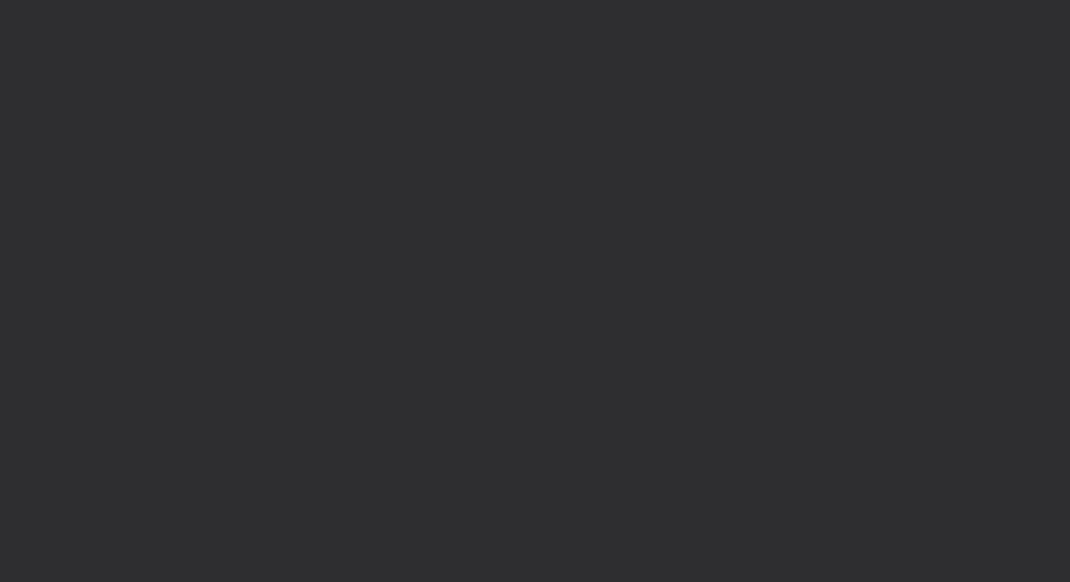
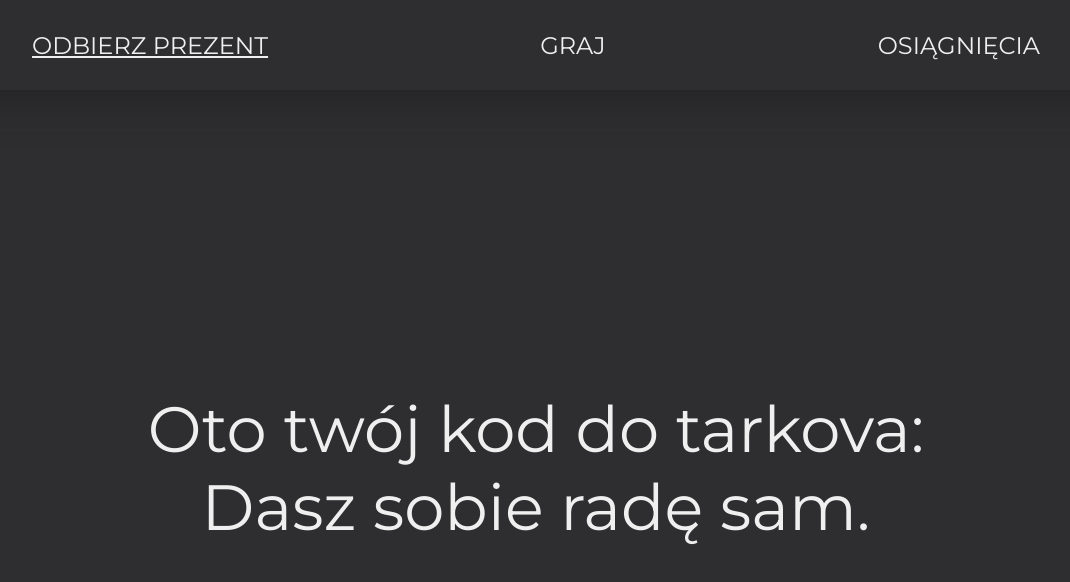
Before and after one commit to SAY10s/movieplayer, a React (Create React App) app: page /odbierzprezent in a window 1280 px wide. Before the commit this address had no page. Shown: the top 582 px of the page, without its empty margins (104-1174 px from the left). Built offline with nearby package versions, Linux system fonts and the light colour scheme.

Commit message:
ADD: sync to mefio pc

```diff
--- a/src/App.css
+++ b/src/App.css
@@ -92,3 +92,9 @@
 .hide {
   display: none;
 }
+.landingpage {
+  display: flex;
+  align-items: center;
+  justify-content: center;
+  flex-direction: column;
+}
--- a/src/App.js
+++ b/src/App.js
@@ -530,23 +530,7 @@
       ewertzyje: 1,
     },
     ucieczkasamemu: {
-      btn1Value: "idź do bazy",
-      opt1req: {
-        param: "pilot",
-        expression: "==",
-        value: 1,
-      },
-      btn2Value: "spotkaj się z hanksem",
-      opt2req: {
-        param: "pilot",
-        expression: "==",
-        value: 0,
-      },
-      nextVid1: "linuxend",
-      nextVid2: "rozmowazhanksem",
-    },
-    linuxend: {
-      btn1Value: "RIP Linuxiarz [*]",
+      btn1Value: "Spotkaj się z hanksem",
       nextVid1: "rozmowazhanksem",
     },
     rozmowazhanksem: {
@@ -560,19 +544,19 @@
       nextVid1: "walkazhanksem",
     },
     niszczydysk: {
-      btn1Value: "[Kontunuuj][scena walki]",
+      btn1Value: "[Kontunuuj]",
       opt1req: {
         param: "hanks",
         expression: "<",
         value: 0,
       },
-      btn2Value: "[Kontunuuj][niszczy i idzie solo]",
+      btn2Value: "[Kontunuuj]",
       opt2req: {
         param: "hanks",
         expression: "==",
         value: 0,
       },
-      btn3Value: "[Kontunuuj][idziecie razem]",
+      btn3Value: "[Kontunuuj]",
       opt3req: {
         param: "hanks",
         expression: ">",
@@ -921,7 +905,7 @@
       <Routes>
         <Route path="/" element={<LandingPage />} />
         <Route path="/graj" element={<Video videos={videos} />} />
-        <Route path="/samouczek" element={<Samouczek />} />
+        <Route path="/odbierzprezent" element={<Samouczek />} />
         <Route path="/osiagniecia" element={<Osiagniecia />} />
       </Routes>
     </Router>
--- a/src/LandingPage.js
+++ b/src/LandingPage.js
@@ -9,10 +9,10 @@
       <div>Witaj w "Tytuł gry"!</div>
       <div
         onClick={() => {
-          navigate("/samouczek");
+          navigate("/odbierzprezent");
         }}
       >
-        Samouczek
+        Odbierz prezent
       </div>
       <div
         onClick={() => {
--- a/src/Samouczek.js
+++ b/src/Samouczek.js
@@ -4,7 +4,7 @@
     <>
       <Tabs />
       <div className="samouczek">
-        <div>SIKE! NIE MA SAMOUCZKA!</div>
+        <div>Oto twój kod do tarkova: </div>
         <div>Dasz sobie radę sam.</div>
       </div>
     </>
--- a/src/Tabs.js
+++ b/src/Tabs.js
@@ -3,10 +3,10 @@
   return (
     <div className="tabs">
       <NavLink
-        to="/samouczek"
+        to="/odbierzprezent"
         className={({ isActive }) => (isActive ? "activeNav" : "inactiveNav")}
       >
-        <div>SAMOUCZEK</div>
+        <div>ODBIERZ PREZENT</div>
       </NavLink>
       <NavLink
         to="/graj"
```
